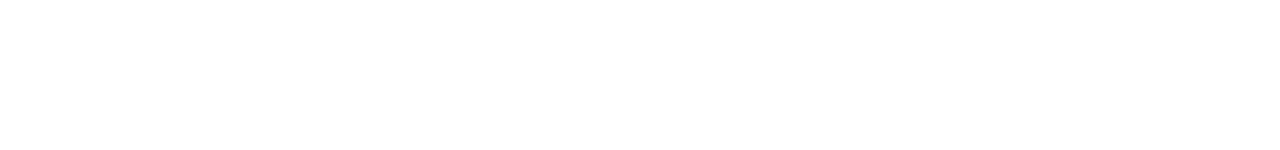
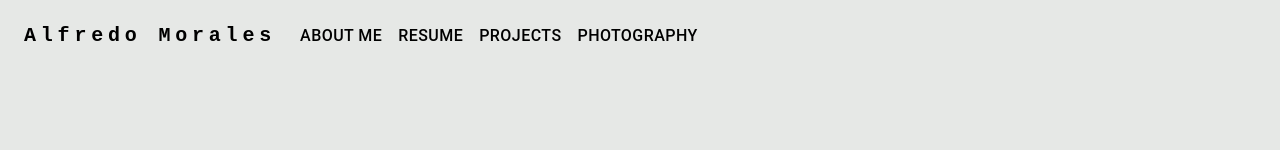
Before and after one commit to AlfredoMora06/solviturAmbulando, a React (Create React App) app: page / in a window 1280 px wide. Before the commit this address had no page. Shown: the top 150 px of the page. Built offline with nearby package versions, Linux system fonts and the light colour scheme.

Commit message:
route changes

```diff
--- a/src/App.js
+++ b/src/App.js
@@ -1,11 +1,11 @@
-import { Routes, Route } from "react-router-dom";
+import { Routes, Route } from "react-router-dom"
 
-import Home from "./views/Home";
-import About from "./views/About";
-import Projects from "./views/Projects";
-import Resume from "./views/Resume";
-import Photography from "./views/Photography";
-import SingleProject from "./views/SingleProject";
+import Home from "./views/Home"
+import About from "./views/About"
+import Projects from "./views/Projects"
+import Resume from "./views/Resume"
+import Photography from "./views/Photography"
+import SingleProject from "./views/SingleProject"
 
 
 function App() {
@@ -18,6 +18,10 @@
         <Route path="/0/resume" element={<Resume />} />
         <Route path="/0/photography" element={<Photography />} />
         <Route path="/0/projects/:project_name" element={<SingleProject />} />
+        <Route
+          path="*"
+          element={<Home to="/0/home" replace />}
+        />
       </Routes>
     </>
   );
```
